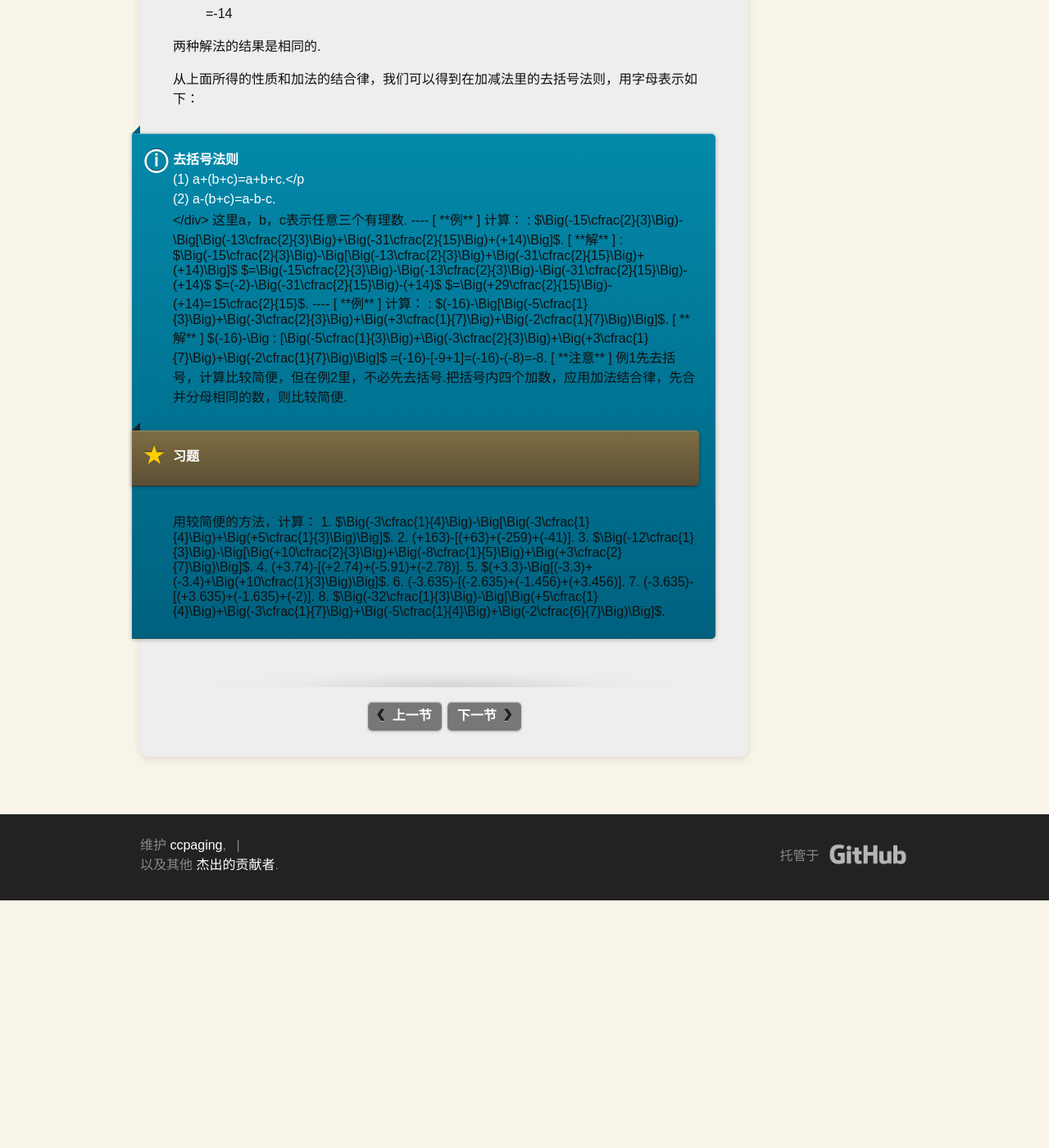
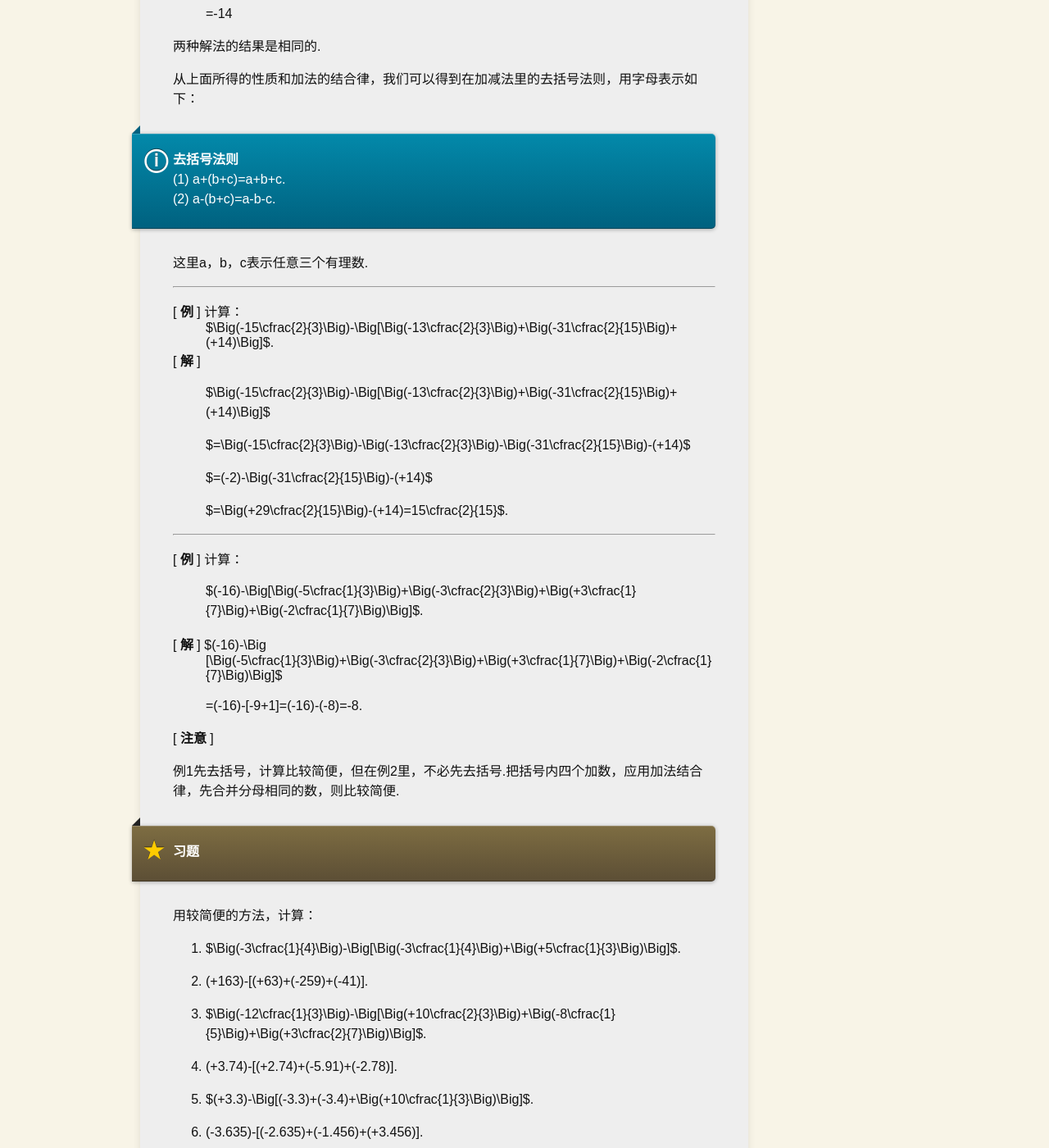
Before and after one commit to ccpaging/algebra, a Jekyll site: the page built from algebra1/ch01/ch01-11.md, in a window 1280 px wide and 1400 px high, scrolled down 1083 px. Shown: the whole window at 82% size. Built offline with Jekyll 4.4.1, drawn with Linux system fonts in a browser that asks for light colours; some web fonts are replaced; comment, search, counter and statistics services are not loaded; before the commit the page ends 2181 px from its top, so only the background shows below that; some of the changed text lies outside the part shown.

Commit message:
Add algebra1 ch01-11

```diff
--- a/algebra1/ch01/ch01-11.md
+++ b/algebra1/ch01/ch01-11.md
@@ -25,7 +25,7 @@ permalink: /algebra1/ch01-11/
 
 两种结果是相同的.
 
-从两种解法中，我们可以得出一个性质：__从一个数减去两个数的和，与从这个数里连续减去两个数的结果是一样的.__这个性质对于有理数的减法也是适用的.
+从两种解法中，我们可以得出一个性质：__从一个数减去两个数的和，与从这个数里连续减去两个数的结果是一样的__.这个性质对于有理数的减法也是适用的.
 
 [ **问题** ] 计算：(-36)-[(-54)+(+32)].
 
@@ -59,7 +59,7 @@ permalink: /algebra1/ch01-11/
 
 <div class="note info">
 <h5>去括号法则</h5>
-<p>(1) a+(b+c)=a+b+c.</p
+<p>(1) a+(b+c)=a+b+c.</p>
 <p>(2) a-(b+c)=a-b-c.</p>
 </div>
 
```
